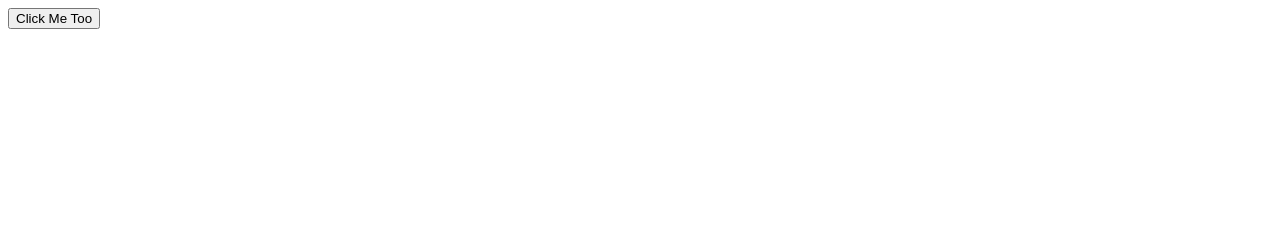
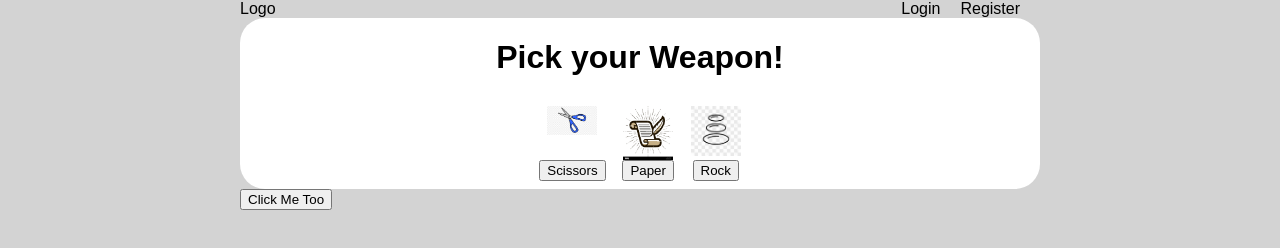
Before and after one commit to 12nuskek/RockPaperScissors, a plain HTML site: page index.html in a window 1280 px wide. Drawn offline with Linux system fonts and the light colour scheme.

Commit message:
UI created need to add points board

```diff
--- /dev/null
+++ b/css/styles.css
@@ -0,0 +1,43 @@
+/* styles.css */
+* {
+}
+
+body {
+    width: 800px;
+    margin: 0 auto;
+    background-color: lightgray;
+    font-family: Arial, Helvetica, sans-serif;
+  }
+
+img {
+    width: 50px;
+}
+
+.container{
+      display: flex;
+  }
+.nav{
+    justify-content: space-between;
+  }
+
+.menu{
+    padding: 0px 10px 0px 10px;
+}
+.main{
+    justify-content: center;
+    background-color: white;
+    border-radius: 25px;
+    flex-direction: column;
+    align-items: center;
+}
+
+.weapon{
+    padding: 5%;
+    display: flex;
+    flex-direction: column;
+    align-items: center;
+    justify-content: space-between;
+}
+.weapons{
+    justify-content: center;
+}
--- a/index.html
+++ b/index.html
@@ -4,14 +4,39 @@
     <meta charset="UTF-8">
     <meta http-equiv="X-UA-Compatible" content="IE=edge">
     <meta name="viewport" content="width=device-width, initial-scale=1.0">
+    <link rel="stylesheet" href="css/styles.css" />
 
-    <title>Document</title>
+
+    <title>The Scissors, The Paper and The Rock</title>
 </head>
 <body>
-<!-- the HTML file -->
-<!-- METHOD 1 -->
+<nav>
+    <div class="container nav">
+        <div class="logo">Logo</div>
+        <div class="container menu">
+            <div class="menu">Login</div>
+            <div class="menu">Register</div>
+    </div>
+</nav>
+<div class="main container">
+    <div><h1>Pick your Weapon!</h1></div>
+    <div class="container weapons">
+        <div class="weapon">
+            <img src="media/img/scissor.png">
+            <button id="scissors">Scissors</button>
+        </div>
+        <div class="weapon">
+            <img src="media/img/paper.jpeg">
+            <button id="paper">Paper</button>
+        </div>
+        <div class="weapon">
+            <img src="media/img/rock.jpeg">
+            <button id="rock">Rock</button>
+        </div>
+    </div>
+</div>
 
 <button id="btn">Click Me Too</button>
 </body>
-<script src="script.js"></script>
+<script src="js/script.js"></script>
 </html>
--- a/script.js
+++ b/js/script.js
@@ -41,20 +41,26 @@ function playRound(playerSelection) {
 
     }
 
+function alertFunction() {
+        alert("YAY! YOU DID IT!");
+      }
 
-    btn.addEventListener('click', function (e) {
+
+scissors.addEventListener('click', function (e) {
+        e.target.style.background = 'blue';
         console.log(e);
+        alertFunction()
       });
 
-      btn.addEventListener('click', function (e) {
+
+paper.addEventListener('click', function (e) {
         e.target.style.background = 'blue';
+        console.log(e);
+        alertFunction()
       });
-function alertFunction() {
-  alert("YAY! YOU DID IT!");
-}
 
-// METHOD 2
-btn.onclick = alertFunction;
-
-// METHOD 3
-btn.addEventListener('click', alertFunction);
+rock.addEventListener('click', function (e) {
+        e.target.style.background = 'blue';
+        console.log(e);
+        alertFunction()
+      });
```
Also changed, not shown: media/img/paper.jpeg (added), media/img/rock.jpeg (added), media/img/scissor.png (added), 1 other file.
